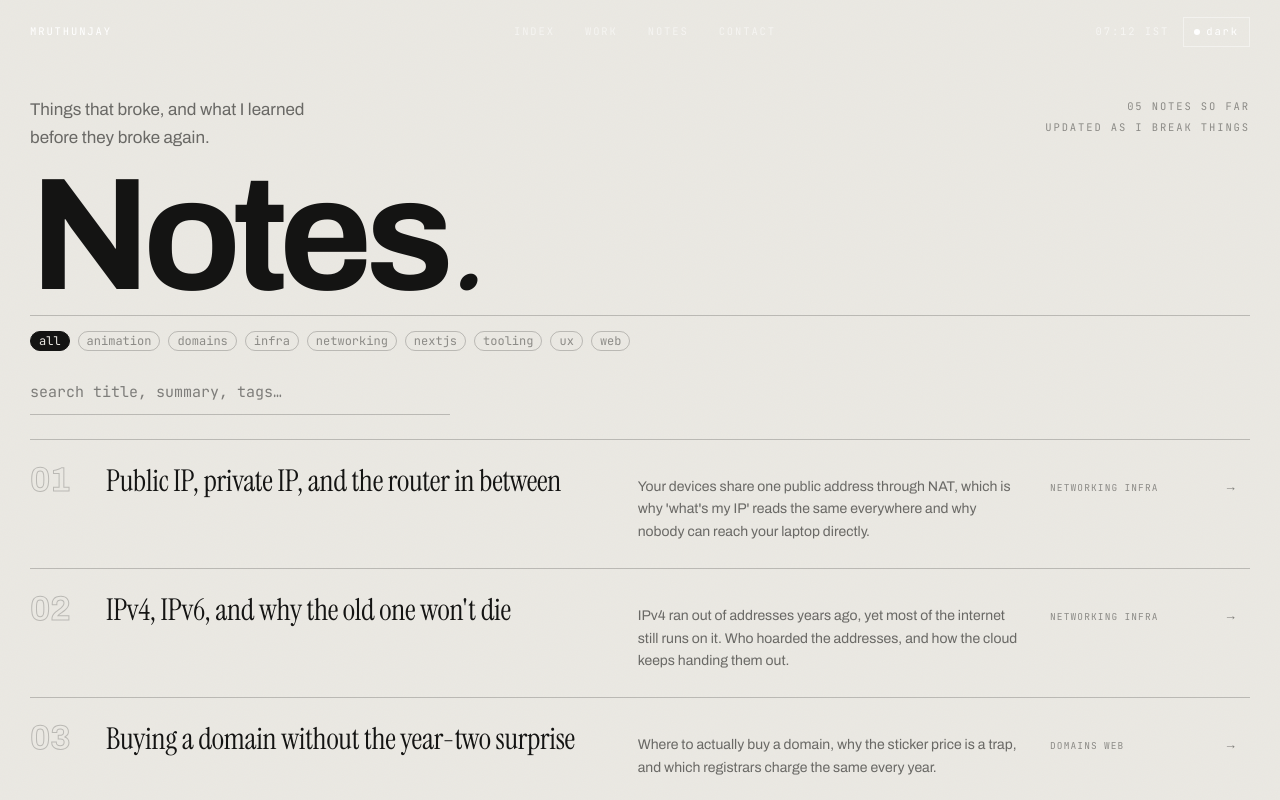
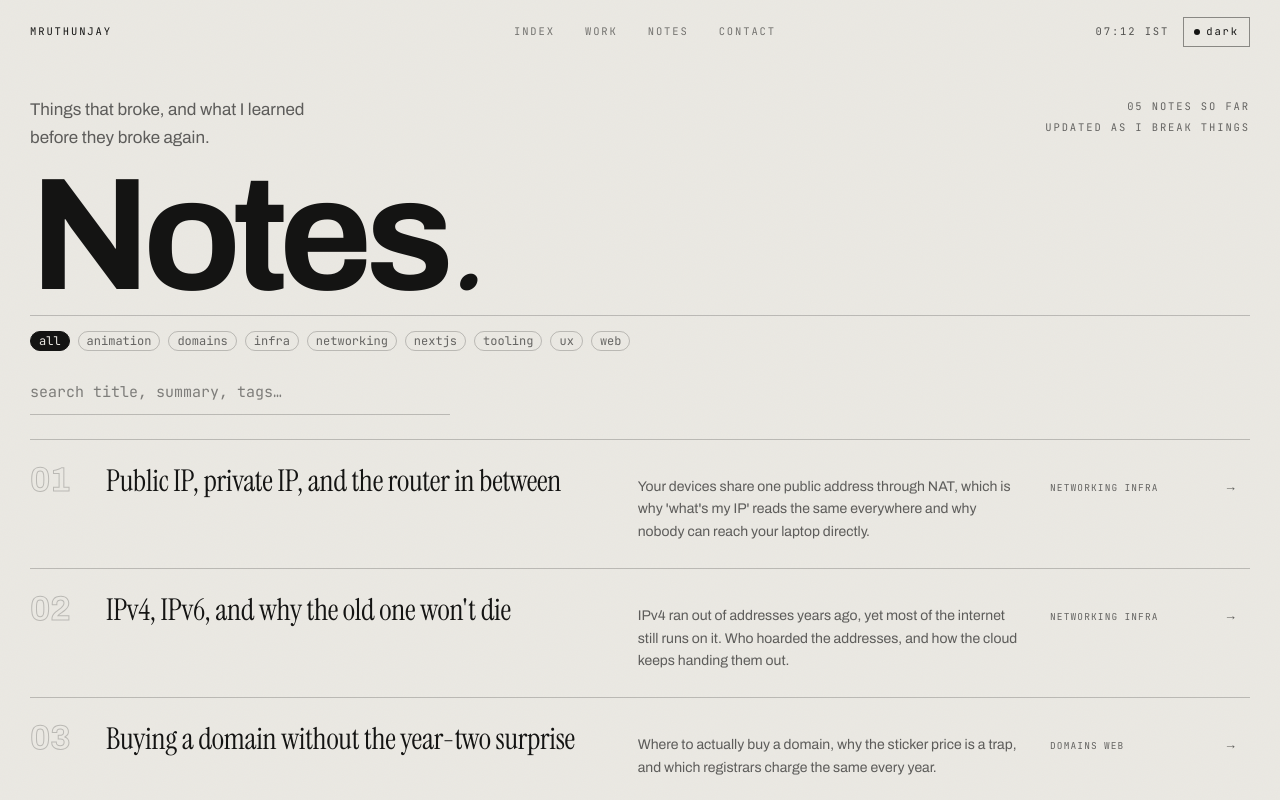
Before and after one commit to idk-mr4tyunjay/portfolio, a Next.js app: page /notes in a window 1280 px wide. Shown: the top 800 px of the page. Built offline with nearby package versions, Linux system fonts and the light colour scheme; no server answers.

Commit message:
fix(ui): align the header, icons, and muted text with the cream palette

```diff
--- a/src/app/apple-icon.tsx
+++ b/src/app/apple-icon.tsx
@@ -16,7 +16,7 @@ const bar = (left: number, top: number, width: number) => ({
   width,
   height: 14,
   borderRadius: 7,
-  background: "#f2f2f4",
+  background: "#e9e7e1",
 });
 
 export default function AppleIcon() {
@@ -28,7 +28,7 @@ export default function AppleIcon() {
           height: "100%",
           display: "flex",
           position: "relative",
-          background: "#0a0a0b",
+          background: "#141413",
         }}
       >
         <div style={bar(39, 48, 101)} />
@@ -43,7 +43,7 @@ export default function AppleIcon() {
             width: 36,
             height: 36,
             borderRadius: 18,
-            background: "#7cf6ff",
+            background: "#c93c0a",
           }}
         />
       </div>
--- a/src/app/globals.css
+++ b/src/app/globals.css
@@ -10,8 +10,8 @@
   --color-bg-raised: #e2dfd8;
   --color-fg: #141413;
   --color-fg-body: rgba(20, 20, 19, 0.72);
-  --color-fg-secondary: rgba(20, 20, 19, 0.6);
-  --color-fg-muted: rgba(20, 20, 19, 0.44);
+  --color-fg-secondary: rgba(20, 20, 19, 0.66);
+  --color-fg-muted: rgba(20, 20, 19, 0.62);
   --color-hairline: rgba(20, 20, 19, 0.22);
   --color-rail: rgba(20, 20, 19, 0.055);
   --color-accent: #c93c0a;
@@ -19,7 +19,7 @@
   --color-panel: #141413;
   --color-panel-fg: #e9e7e1;
   --color-panel-fg-body: rgba(233, 231, 225, 0.66);
-  --color-panel-fg-muted: rgba(233, 231, 225, 0.44);
+  --color-panel-fg-muted: rgba(233, 231, 225, 0.52);
   --color-panel-hairline: rgba(233, 231, 225, 0.18);
   --color-panel-accent: #e8703f;
   --color-swatch: #e2dfd8;
@@ -32,14 +32,14 @@
   --color-fg: #eceae2;
   --color-fg-body: rgba(236, 234, 226, 0.72);
   --color-fg-secondary: rgba(236, 234, 226, 0.58);
-  --color-fg-muted: rgba(236, 234, 226, 0.42);
+  --color-fg-muted: rgba(236, 234, 226, 0.52);
   --color-hairline: rgba(236, 234, 226, 0.28);
   --color-rail: rgba(236, 234, 226, 0.05);
   --color-accent: #f0713d;
   --color-panel: #eceae2;
   --color-panel-fg: #141413;
   --color-panel-fg-body: rgba(20, 20, 19, 0.68);
-  --color-panel-fg-muted: rgba(20, 20, 19, 0.45);
+  --color-panel-fg-muted: rgba(20, 20, 19, 0.62);
   --color-panel-hairline: rgba(20, 20, 19, 0.2);
   --color-panel-accent: #c93c0a;
   --color-swatch: #1b1b19;
@@ -330,6 +330,23 @@
     border-color: var(--color-fg-muted);
   }
 
+  /*
+    Fixed header. Transparent over the hero, then takes on a blurred surface
+    once the page scrolls so section content never reads through the labels.
+  */
+  .nav-bar {
+    color: var(--color-fg);
+    background: transparent;
+    border-bottom: 1px solid transparent;
+    transition:
+      background 0.3s ease,
+      border-color 0.3s ease;
+  }
+  .nav-bar[data-scrolled="true"] {
+    background: color-mix(in srgb, var(--color-bg) 85%, transparent);
+    border-bottom-color: var(--color-hairline);
+  }
+
   /* Header nav links — dim until their section is active (scroll-spy) */
   .header-link {
     display: flex;
@@ -352,6 +369,17 @@
   }
   .header-link[data-active="true"] .header-link-dot {
     opacity: 1;
+  }
+
+  /* Nav theme toggle — border tracks the header's current (theme-aware) color */
+  .nav-toggle-btn {
+    border-color: color-mix(in srgb, currentColor 45%, transparent);
+    transition:
+      border-color 0.2s ease,
+      color 0.3s ease;
+  }
+  .nav-toggle-btn:hover {
+    border-color: currentColor;
   }
 
   /* Section label — picks up the accent while its section is active */
--- a/src/components/home/Nav.tsx
+++ b/src/components/home/Nav.tsx
@@ -7,10 +7,11 @@ import { smoothScrollTo } from "@/lib/scroll";
 import { SECTION_IDS } from "@/lib/sections";
 
 /*
-  Fixed header. mix-blend-mode: difference keeps the mark/links legible over
-  any section background (light or dark) without a backdrop. Scroll-spy dots
-  track whichever section is active; the theme toggle persists to
-  localStorage (the blocking script in layout.tsx applies it before paint).
+  Fixed header. Themed via --color-fg so it flips with light/dark instead of
+  relying on mix-blend-mode (which washed out against the cream background).
+  Scroll-spy dots track whichever section is active; the theme toggle
+  persists to localStorage (the blocking script in layout.tsx applies it
+  before paint).
 */
 
 const LINKS: { id: string; label: string }[] = [
@@ -24,9 +25,23 @@ export function Nav() {
   const active = useActiveSection(SECTION_IDS);
   const [theme, setTheme] = useState<"light" | "dark">("light");
   const [clock, setClock] = useState("--:--");
+  const [scrolled, setScrolled] = useState(false);
 
   useEffect(() => {
     setTheme(document.documentElement.dataset.theme === "dark" ? "dark" : "light");
+
+    // Once the page moves, the bar earns its own surface so it never sits
+    // bare on top of whatever section is passing underneath.
+    let raf = 0;
+    const checkScrolled = () => {
+      raf = 0;
+      setScrolled(window.scrollY > 16);
+    };
+    const onScroll = () => {
+      if (!raf) raf = requestAnimationFrame(checkScrolled);
+    };
+    checkScrolled();
+    window.addEventListener("scroll", onScroll, { passive: true });
 
     const tick = () =>
       setClock(
@@ -38,7 +53,11 @@ export function Nav() {
       );
     tick();
     const id = setInterval(tick, 20000);
-    return () => clearInterval(id);
+    return () => {
+      clearInterval(id);
+      window.removeEventListener("scroll", onScroll);
+      if (raf) cancelAnimationFrame(raf);
+    };
   }, []);
 
   const toggleTheme = () => {
@@ -61,8 +80,11 @@ export function Nav() {
 
   return (
     <header
-      className="fixed inset-x-0 top-0 z-40 grid grid-cols-[1fr_auto_1fr] items-center gap-2 px-3 py-4 text-[9px] tracking-[0.14em] uppercase sm:gap-5 sm:px-[30px] sm:text-[10.5px] sm:tracking-[0.18em]"
-      style={{ fontFamily: "var(--font-mono)", mixBlendMode: "difference", color: "#fff" }}
+      data-scrolled={scrolled}
+      className={`nav-bar fixed inset-x-0 top-0 z-40 grid grid-cols-[1fr_auto_1fr] items-center gap-2 px-3 py-4 text-[9px] tracking-[0.14em] uppercase sm:gap-5 sm:px-[30px] sm:text-[10.5px] sm:tracking-[0.18em] ${
+        scrolled ? "backdrop-blur-xl backdrop-saturate-150" : ""
+      }`}
+      style={{ fontFamily: "var(--font-mono)" }}
     >
       <Link href="/" onClick={go("top")} className="justify-self-start whitespace-nowrap">
         mruthunjay
@@ -82,14 +104,14 @@ export function Nav() {
         ))}
       </nav>
       <div className="flex items-center gap-2.5 justify-self-end sm:gap-3.5">
-        <span className="hidden opacity-60 [font-variant-numeric:tabular-nums] sm:inline">
+        <span className="hidden opacity-70 [font-variant-numeric:tabular-nums] sm:inline">
           {clock} ist
         </span>
         <button
           type="button"
           onClick={toggleTheme}
           aria-label={`Switch to ${theme === "dark" ? "light" : "dark"} theme`}
-          className="flex cursor-pointer items-center gap-1.5 border border-white/45 px-2 py-1.5 transition-colors hover:border-white sm:px-2.5"
+          className="nav-toggle-btn flex cursor-pointer items-center gap-1.5 border px-2 py-1.5 sm:px-2.5"
           style={{ background: "none", color: "inherit", font: "inherit" }}
         >
           <span aria-hidden className="inline-block size-1.5 rounded-full" style={{ background: "currentColor" }} />
--- a/src/components/home/NotesPreview.tsx
+++ b/src/components/home/NotesPreview.tsx
@@ -47,7 +47,7 @@ export function NotesPreview() {
             {note.read}
           </span>
           <span
-            className="hidden items-baseline justify-end gap-1.5 text-[9.5px] tracking-[0.16em] uppercase opacity-50 sm:flex"
+            className="hidden items-baseline justify-end gap-1.5 text-[9.5px] font-medium tracking-[0.16em] uppercase opacity-65 sm:flex"
             style={{ fontFamily: "var(--font-mono)" }}
           >
             <span>read</span>
--- a/src/components/notes/NotesIndex.tsx
+++ b/src/components/notes/NotesIndex.tsx
@@ -132,7 +132,7 @@ export function NotesIndex({ notes }: { notes: NoteMeta[] }) {
                 </span>
               ))}
             </span>
-            <span className="justify-self-end text-[13px] opacity-50 sm:justify-self-auto" style={{ fontFamily: "var(--font-mono)" }}>
+            <span className="justify-self-end text-[13px] opacity-65 sm:justify-self-auto" style={{ fontFamily: "var(--font-mono)" }}>
               →
             </span>
           </Link>
```
Also changed, not shown: src/app/icon.svg.
